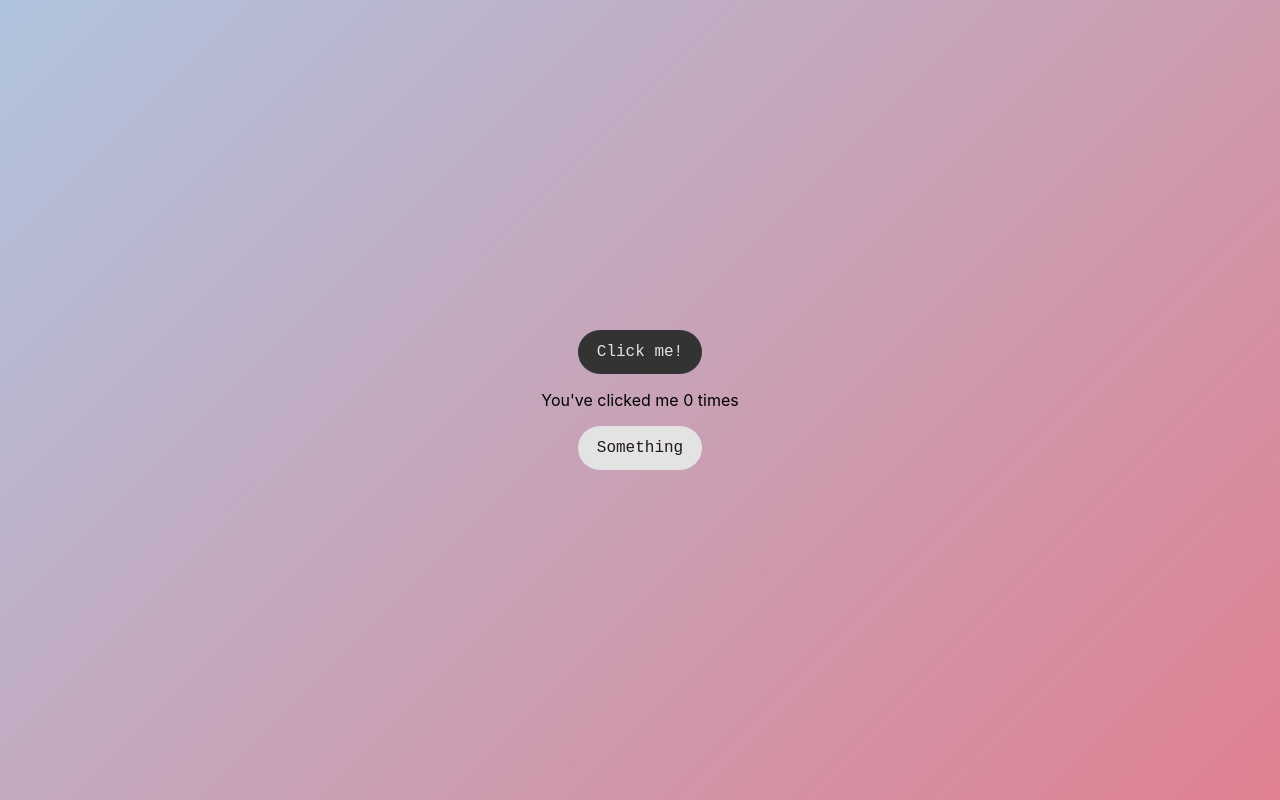
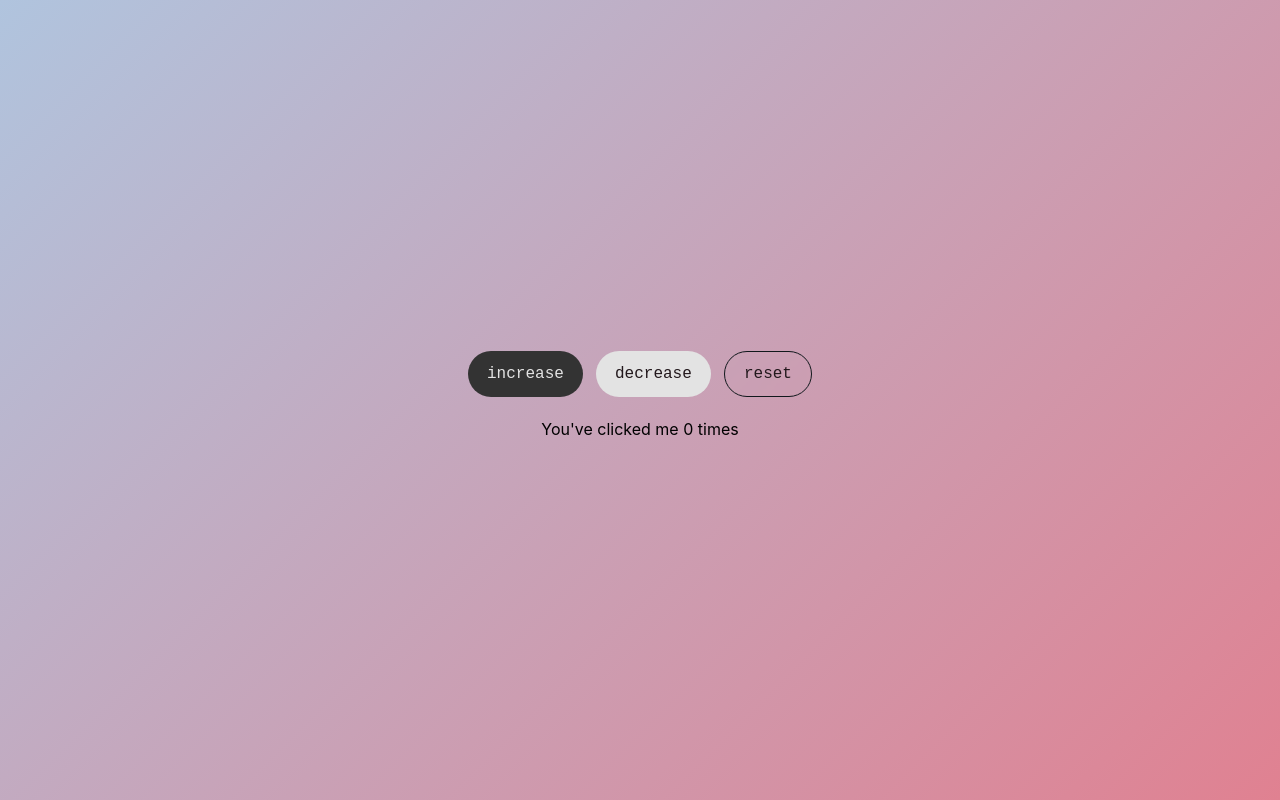
Before and after one commit to grzegorzxpatyk/react-stitches-playground, a React (Create React App) app: page / in a window 1280 px wide. Built offline with nearby package versions, Linux system fonts and the light colour scheme.

Commit message:
add FlexContainer component and Button variants

```diff
--- a/src/App.js
+++ b/src/App.js
@@ -5,6 +5,7 @@ import { useState } from "react";
 const Button = styled("button", {
   all: "unset",
   padding: ".8rem 1.2rem",
+  margin: ".4rem",
   borderRadius: "1.6rem",
   fontFamily: '"JetBrains Mono", monospace',
   cursor: "pointer",
@@ -28,6 +29,15 @@ const Button = styled("button", {
         "&:hover": {
           background: "#c6c6c6"
         }
+      },
+      outlined: {
+        background: "transparent",
+        backdropFilter: "blur(2px)",
+        color: "#22181c",
+        border: "1px solid #11181c",
+        "&:hover": {
+          backdropFilter: "blur(4px)"
+        }
       }
     }
   },
@@ -36,20 +46,64 @@ const Button = styled("button", {
   }
 });
 
+const FlexContainer = styled("div", {
+  display: "flex",
+
+  variants: {
+    direction: {
+      row: {
+        flexDirection: "row"
+      },
+      column: {
+        flexDirection: "column"
+      }
+    },
+    justifyContent: {
+      center: {
+        justifyContent: "center"
+      },
+      between: {
+        justifyContent: "space-between"
+      }
+    }
+  },
+  defaultVariants: {
+    direction: "row",
+    justifyContent: "between"
+  }
+});
+
 export default function App() {
   const [counter, setCounter] = useState(0);
 
   return (
     <div className="App">
+      <FlexContainer>
         <Button
           onClick={() => {
             setCounter((counter) => counter + 1);
           }}
         >
-        Click me!
+          increase
         </Button>
+        <Button
+          variant="light"
+          onClick={() => {
+            setCounter((counter) => counter - 1);
+          }}
+        >
+          decrease
+        </Button>
+        <Button
+          variant="outlined"
+          onClick={() => {
+            setCounter(0);
+          }}
+        >
+          reset
+        </Button>
+      </FlexContainer>
       <p>You've clicked me {counter} times</p>
-      <Button variant="light">Something</Button>
     </div>
   );
 }
```
Lines whose indentation alone changed are shown as unchanged.
